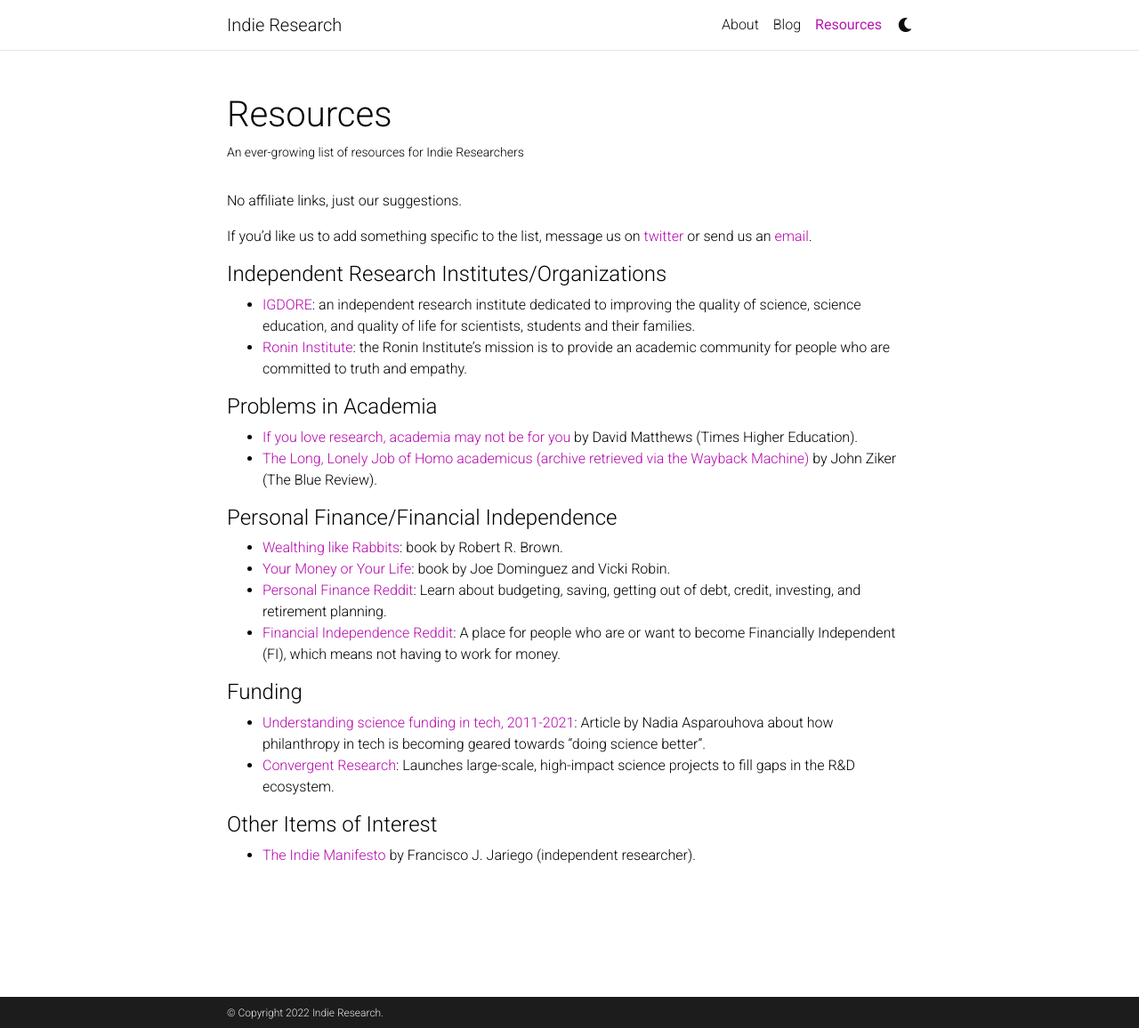
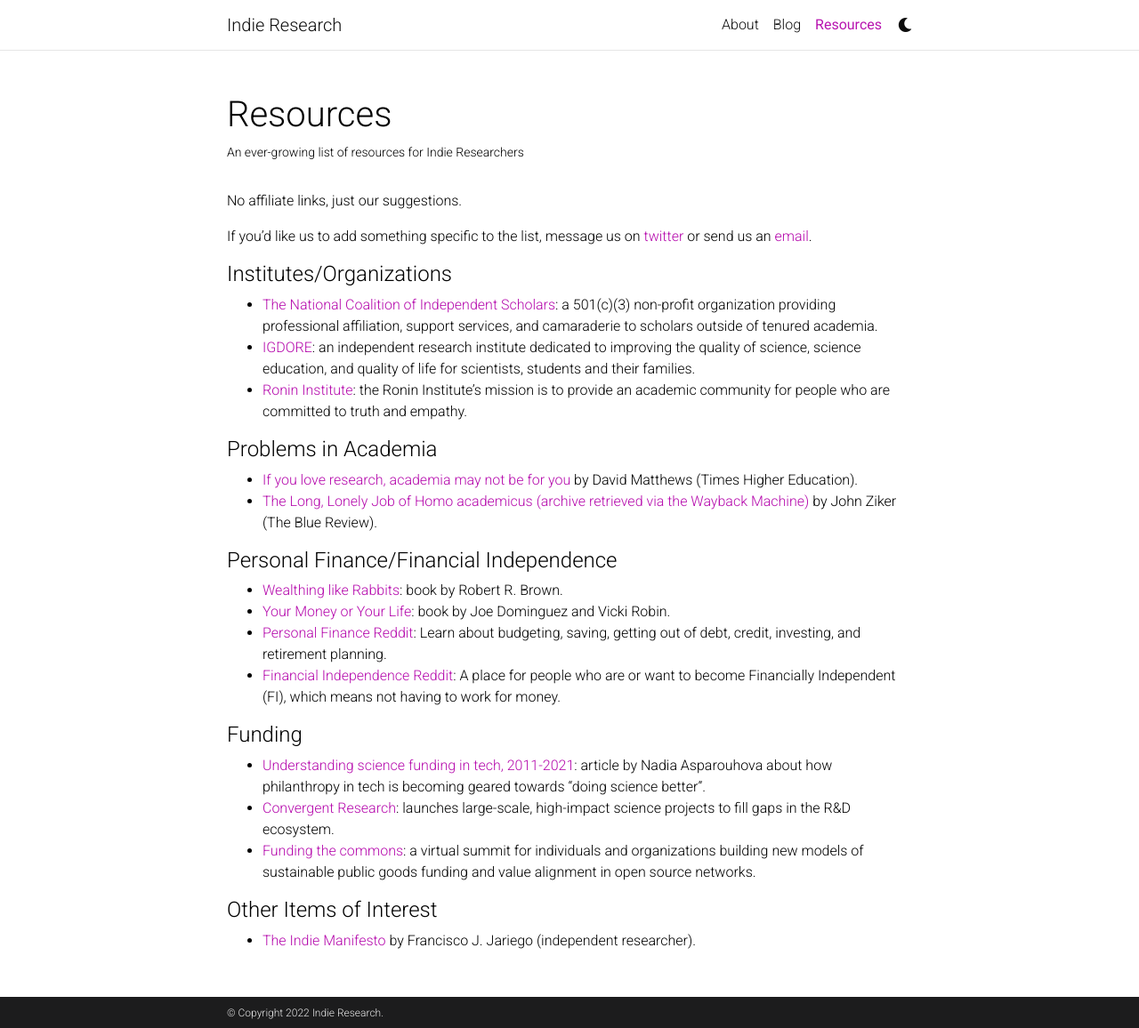
Before and after one commit to indieresearch/indieresearch.github.io, a Jekyll site: the page built from _pages/resources.md, in a window 1280 px wide and 1156 px high. Shown: the whole window at 89% size. Built offline with Jekyll 4.4.1, drawn with Linux system fonts in a browser that asks for light colours; comment, search, counter and statistics services are not loaded; a style sheet for code colours, icons or effects is not loaded.

Commit message:
added resources

```diff
--- a/_pages/resources.md
+++ b/_pages/resources.md
@@ -11,10 +11,10 @@
 
 If you'd like us to add something specific to the list, message us on [twitter](https://twitter.com/_IndieResearch_) or send us an [email](mailto:indieresearchblog@gmail.com).
 
-#### Independent Research Institutes/Organizations
+#### Institutes/Organizations
+- [The National Coalition of Independent Scholars](https://www.ncis.org): a 501(c)(3) non-profit organization providing professional affiliation, support services, and camaraderie to scholars outside of tenured academia.
 - [IGDORE](https://igdore.org): an independent research institute dedicated to improving the quality of science, science education, and quality of life for scientists, students and their families.
 - [Ronin Institute](https://ronininstitute.org): the Ronin Institute’s mission is to provide an academic community for people who are committed to truth and empathy.
-
 
 #### Problems in Academia
 - [If you love research, academia may not be for you](https://www.timeshighereducation.com/blog/if-you-love-research-academia-may-not-be-you) by David Matthews (Times Higher Education).
@@ -27,8 +27,9 @@
 - [Financial Independence Reddit](https://www.reddit.com/r/financialindependence/): A place for people who are or want to become Financially Independent (FI), which means not having to work for money.
 
 #### Funding
-- [Understanding science funding in tech, 2011-2021](https://nadia.xyz/science-funding): Article by Nadia Asparouhova about how philanthropy in tech is becoming geared towards "doing science better".
-- [Convergent Research](https://www.convergentresearch.org/about): Launches large-scale, high-impact science projects to fill gaps in the R&D ecosystem.
+- [Understanding science funding in tech, 2011-2021](https://nadia.xyz/science-funding): article by Nadia Asparouhova about how philanthropy in tech is becoming geared towards "doing science better".
+- [Convergent Research](https://www.convergentresearch.org/about): launches large-scale, high-impact science projects to fill gaps in the R&D ecosystem.
+- [Funding the commons](https://fundingthecommons.io/nov21/): a virtual summit for individuals and organizations building new models of sustainable public goods funding and value alignment in open source networks.
 
 #### Other Items of Interest
 - [The Indie Manifesto](https://sites.google.com/indieresearch.net/home/indie-research/a-manifesto) by Francisco J. Jariego (independent researcher).
```
